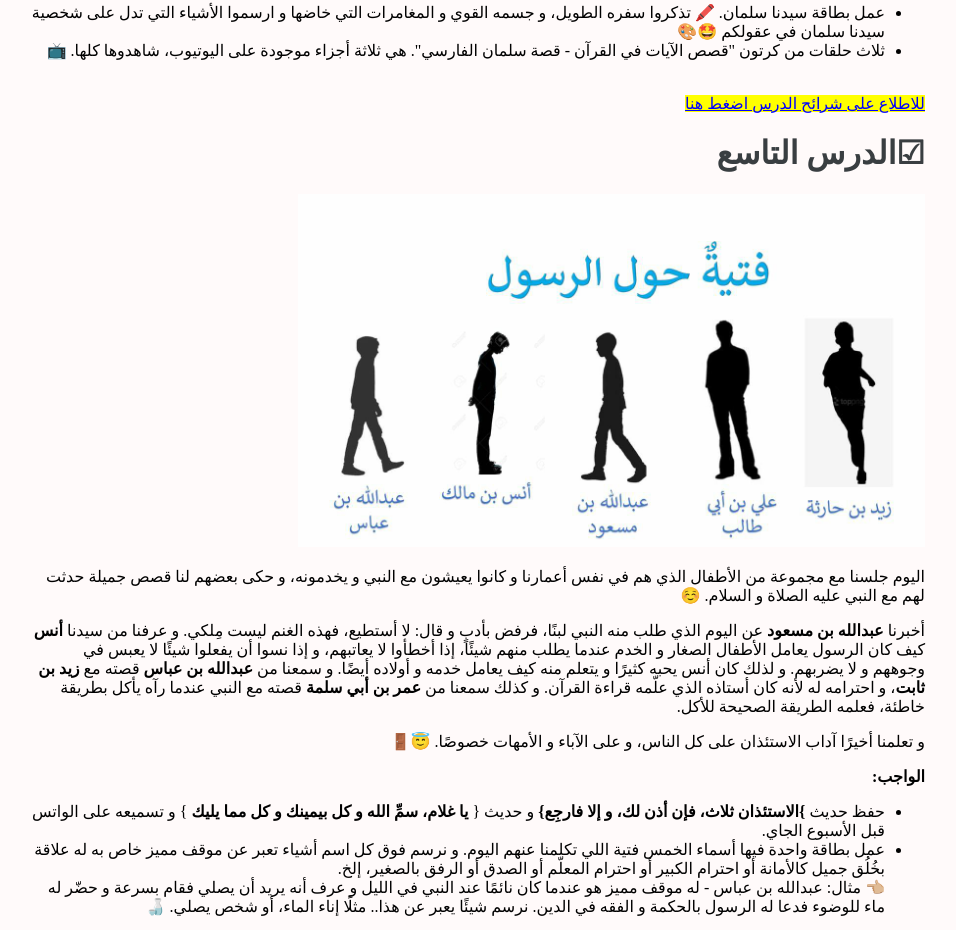
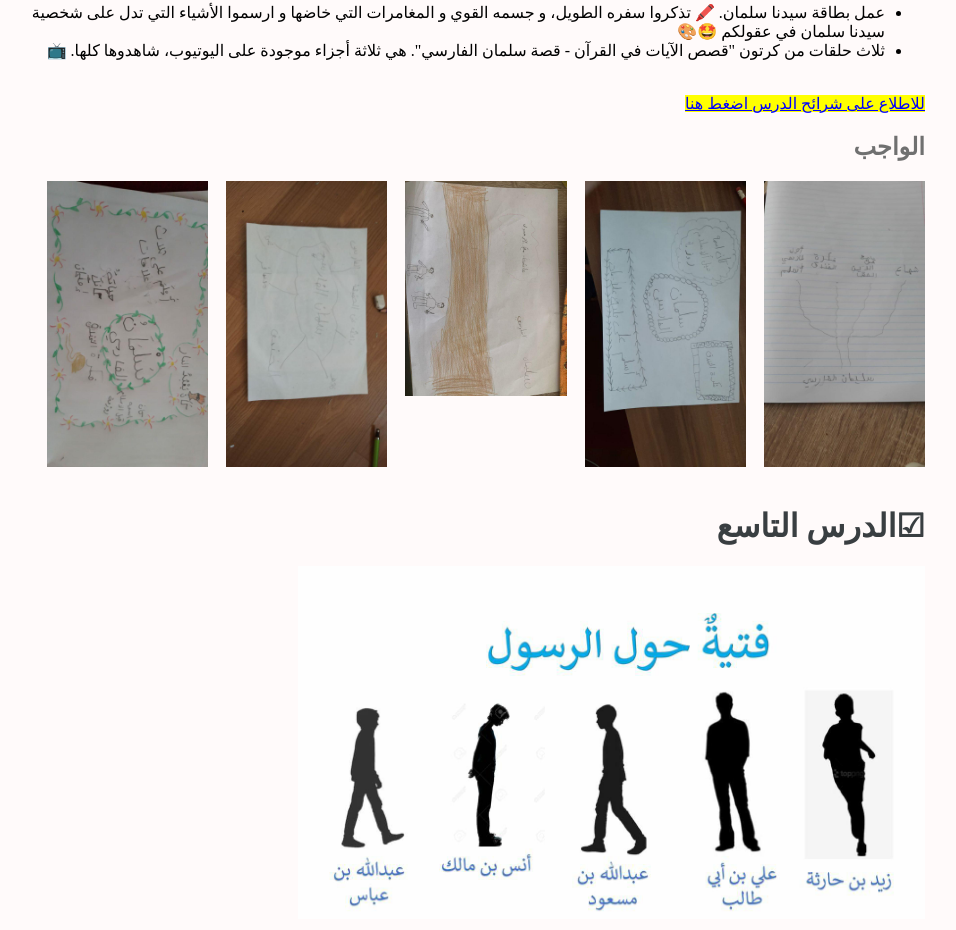
Before and after one commit to bowtiedalien/geelamal, a plain HTML site: page learntSoFar.html in a window 1280 px wide. Shown: the part 5520-6450 px from the top of the page, without its empty margins (259-1215 px from the left). Drawn offline with Linux system fonts and the light colour scheme.

Commit message:
added homeworks of lsn 8

```diff
--- a/learntSoFar.html
+++ b/learntSoFar.html
@@ -181,6 +181,16 @@
 <br>
 <a class="slides" href="https://1drv.ms/b/s!AthRg9XziBzOijYqGQ0Qz21HK2Uj?e=5SUTdM">للاطلاع على شرائح الدرس اضغط هنا</a>
 <br>
+<h2>الواجب</h2>
+<div class="media">
+  <img src="2020/lsn9-1.jpg" alt="بطاقة عبدالرؤوف">
+  <img src="2020/lsn9-2.jpg" alt="بطاقة إحسان">
+  <img src="2020/lsn9-3.jpg" alt="بطاقة زين">
+  <img src="2020/lsn9-4.jpg" alt="بطاقة سعد">
+  <img src="2020/lsn9-5.jpg" alt="بطاقة أحمد">
+  <!-- <img src="2020/lsn9-6.jpg" alt=" بطاقة أحمد لسيدنا صهيب الرومي"> -->
+</div>
+<br>
 
 <h1>&#9745;الدرس التاسع</h1>
 <img style="width: 70%;" src="2020/5boys.jpg" alt="">
```
Also changed, not shown: 2020/lsn9-1.jpg (added), 2020/lsn9-2.jpg (added), 2020/lsn9-3.jpg (added), 2020/lsn9-4.jpg (added), 2020/lsn9-5.jpg (added), 2020/lsn9-6.jpg (added).
